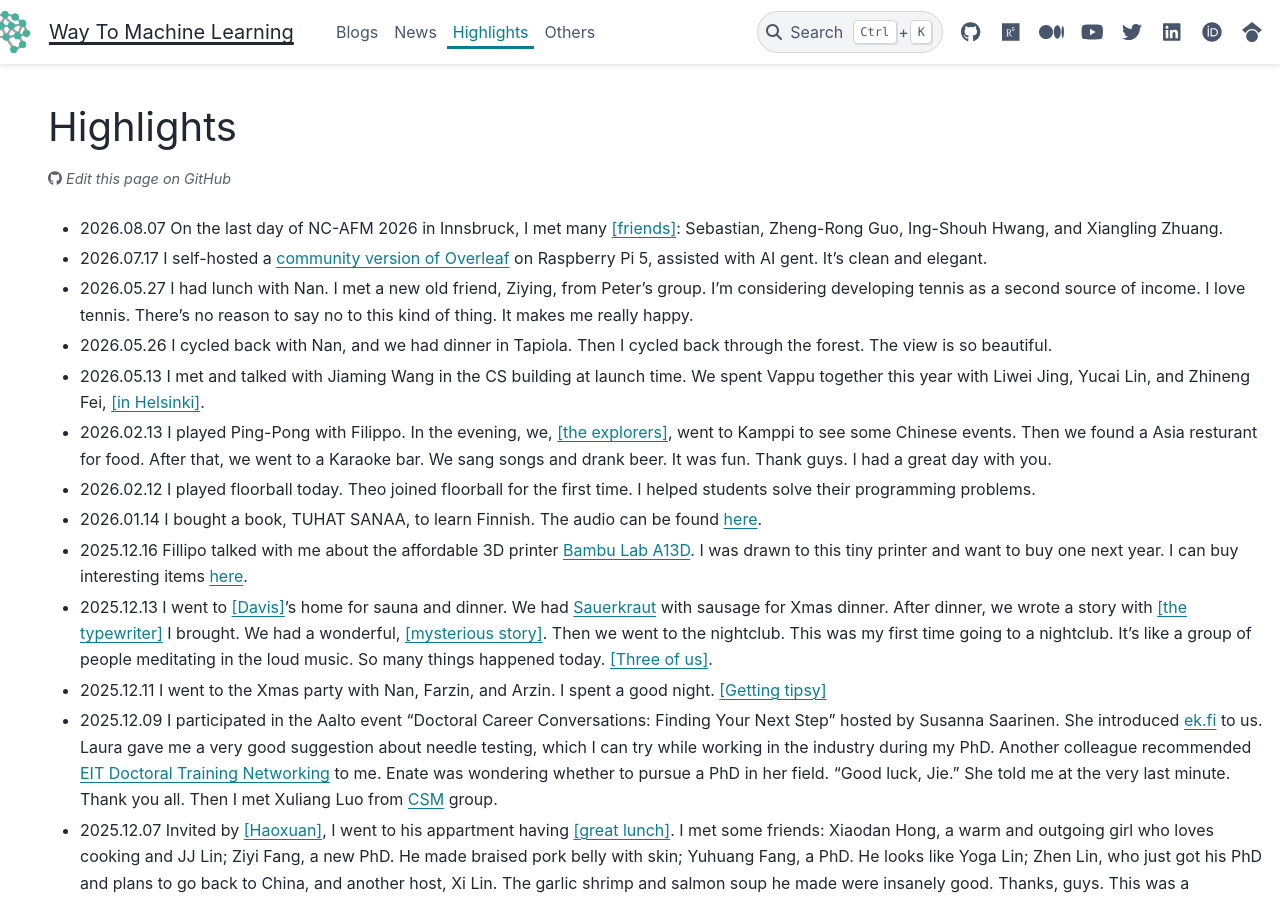
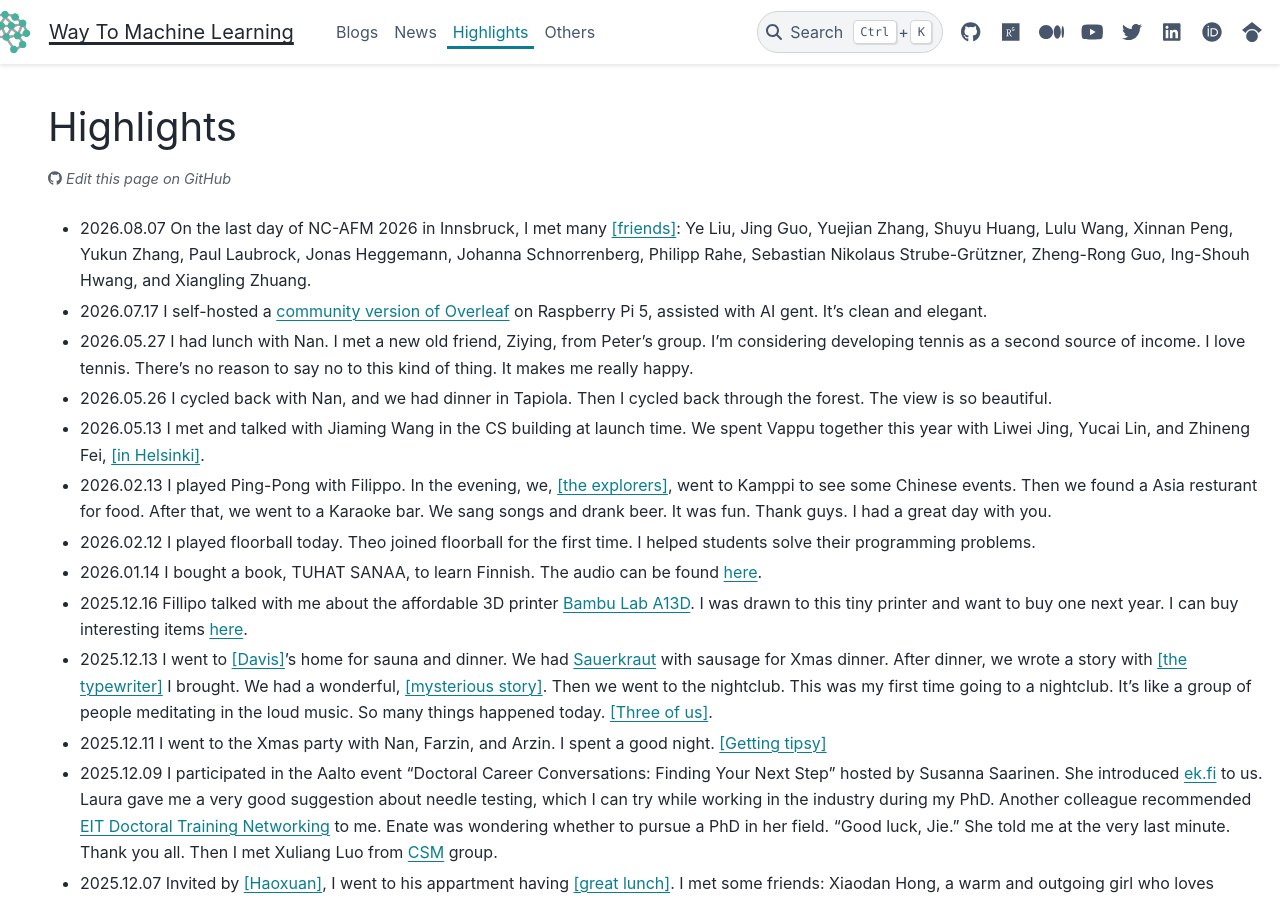
Before and after one commit to way2ml/way2ml.github.io, a Sphinx documentation site: the page built from doc/highlights.md, in a window 1280 px wide and 900 px high. Built offline with Sphinx 7.4.7 and the PyData theme 0.15.4, drawn with Linux system fonts in a browser that asks for light colours; comment, search, counter and statistics services are not loaded.

Commit message:
Revise highlights for NC-AFM 2026
Updated the highlights with new friends met at NC-AFM 2026.

```diff
--- a/doc/highlights.md
+++ b/doc/highlights.md
@@ -4,7 +4,7 @@
 ---
 
 # Highlights
-- 2026.08.07 On the last day of NC-AFM 2026 in Innsbruck, I met many <a href="./_static/moments/20260807_ncafm_friends.jpg" target="_blank" rel="noopener">[friends]</a>: Sebastian, Zheng-Rong Guo, Ing-Shouh Hwang, and Xiangling Zhuang.
+- 2026.08.07 On the last day of NC-AFM 2026 in Innsbruck, I met many <a href="./_static/moments/20260807_ncafm_friends.jpg" target="_blank" rel="noopener">[friends]</a>: Ye Liu, Jing Guo, Yuejian Zhang, Shuyu Huang, Lulu Wang, Xinnan Peng, Yukun Zhang, Paul Laubrock,  Jonas Heggemann, Johanna Schnorrenberg, Philipp Rahe,  Sebastian Nikolaus Strube-Grützner, Zheng-Rong Guo, Ing-Shouh Hwang, and Xiangling Zhuang.
 - 2026.07.17 I self-hosted a [community version of Overleaf](http://88.192.136.30/) on Raspberry Pi 5, assisted with AI gent. It's clean and elegant.
 - 2026.05.27 I had lunch with Nan. I met a new old friend, Ziying, from Peter's group. I'm considering developing tennis as a second source of income. I love tennis. There's no reason to say no to this kind of thing. It makes me really happy.
 - 2026.05.26 I cycled back with Nan, and we had dinner in Tapiola. Then I cycled back through the forest. The view is so beautiful.
```
